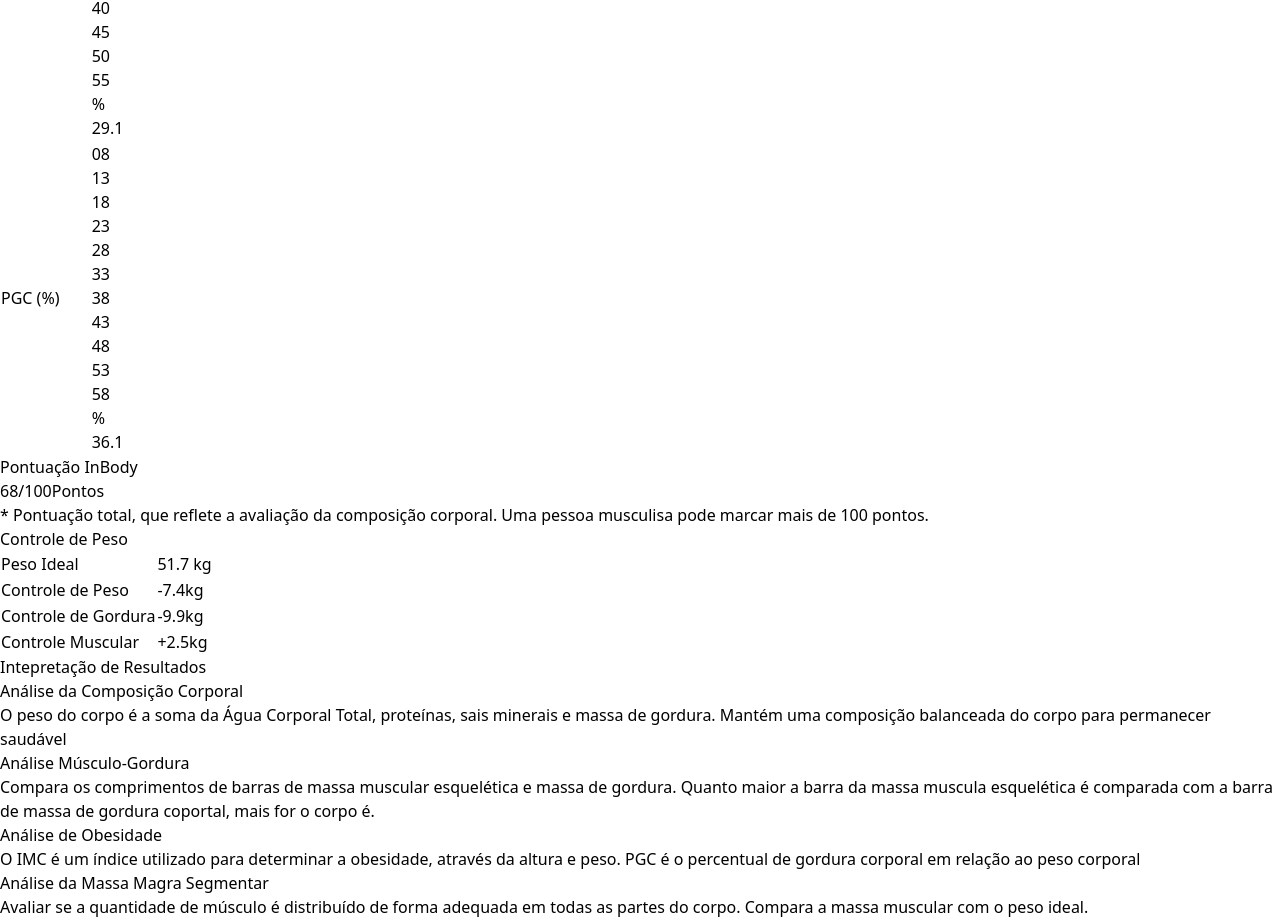
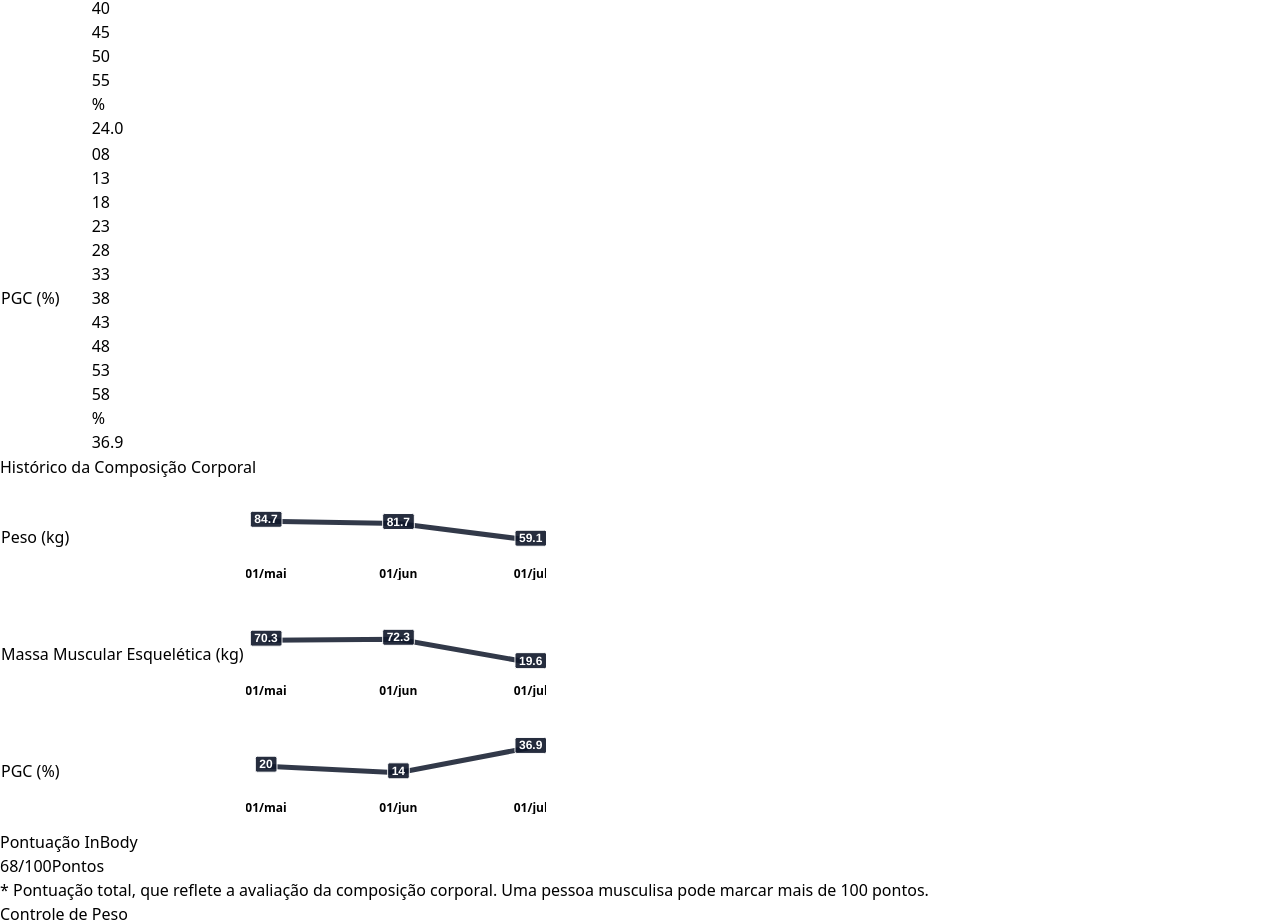
Before and after one commit to victommasi/scale-app, a React (Vite) app: page /resultado in a window 1280 px wide. Shown: the part 4094-5017 px from the top of the page. Built offline with nearby package versions, Linux system fonts and the light colour scheme; what @material-tailwind/react would draw is missing.

Commit message:
improving charts

```diff
--- a/package.json
+++ b/package.json
@@ -13,6 +13,7 @@
     "@material-tailwind/react": "1.2.4",
     "apexcharts": "3.35.5",
     "classnames": "^2.3.2",
+    "date-fns": "^2.29.3",
     "prop-types": "15.8.1",
     "react": "18.2.0",
     "react-apexcharts": "1.4.0",
--- a/src/data/evaluation-table-data.js
+++ b/src/data/evaluation-table-data.js
@@ -2,7 +2,7 @@ export const evaluationTableData = [
   {
   "id": 1,
   "patient": 1,
-  "date": "01/05/1981",
+  "date": "01/05/2023T00:00:00",
   "height": 183,
   "weight": 84.7,
   "bf": 40.0,
@@ -11,8 +11,8 @@ export const evaluationTableData = [
 },
 {
   "id": 2,
-  "patient": 2,
-  "date": "11/05/1991",
+  "patient": 1,
+  "date": "01/06/2023T00:00:00",
   "height": 173,
   "weight": 81.7,
   "bf": 40.0,
@@ -21,8 +21,8 @@ export const evaluationTableData = [
 },
 {
   "id": 3,
-  "patient": 3,
-  "date": "15/02/2001",
+  "patient": 1,
+  "date": "01/07/2023T00:00:00",
   "height": 173,
   "weight": 81.7,
   "bf": 40.0,
--- /dev/null
+++ b/src/data/example-full.js
@@ -0,0 +1,44 @@
+export const exampleFull = {
+  "id": 1,
+  "name": "Nilson Ierland",
+  "email": "nierland0@indiegogo.com",
+  "gender": "M",
+  "dob": "01/05/1981",
+  "phone": "(85) 999854712",
+  "height": 173,
+  "results": [
+    {
+    "id": 1,
+    "patient": 1,
+    "date": "2023-05-01T12:00:00Z",
+    "height": 173,
+    "weight": 84.7,
+    "bf": 20.0,
+    "muscle": 70.3,
+    "bmi": 28.7
+  },
+  {
+    "id": 2,
+    "patient": 1,
+    "date": "2023-06-01T13:00:00Z",
+    "height": 173,
+    "weight": 81.7,
+    "bf": 14.0,
+    "muscle": 72.3,
+    "bmi": 24.7
+  },
+  {
+    "id": 3,
+    "patient": 1,
+    "date": "2023-07-01T14:00:00Z",
+    "height": 156.9,
+    "weight": 59.1,
+    "bf": 36.9,
+    "muscle": 19.6,
+    "bmi": 24.0
+  }
+  ]
+}
+
+
+export default exampleFull;
--- a/src/data/index.js
+++ b/src/data/index.js
@@ -6,3 +6,4 @@ export * from "@/data/platform-settings-data";
 export * from "@/data/conversations-data";
 export * from "@/data/projects-data";
 export * from "@/data/patients-table-data";
+export * from "@/data/example-full";
--- a/src/index.css
+++ b/src/index.css
@@ -4,7 +4,6 @@
 
 @layer components {
   .line:after {
-    content:'';
     width: 100%;
     @apply text-gray-800 absolute ml-[5px] mt-[13px] border-b-2 border-b-gray-400;
   }
--- a/src/pages/dashboard/index.js
+++ b/src/pages/dashboard/index.js
@@ -2,3 +2,4 @@ export * from "@/pages/dashboard/home";
 export * from "@/pages/dashboard/profile";
 export * from "@/pages/dashboard/patients";
 export * from "@/pages/dashboard/notifications";
+export * from "@/pages/dashboard/result";
--- a/src/pages/dashboard/result.jsx
+++ b/src/pages/dashboard/result.jsx
@@ -1,6 +1,9 @@
 import React from 'react';
 import inbodylogo from '../../assets/images/inbody-logo.png'
-import { Progress } from '@material-tailwind/react';
+import exampleFull from '../../data/example-full'
+import Chart from "react-apexcharts";
+import { format } from 'date-fns';
+import { pt } from 'date-fns/locale';
 
 const weightGridNumbers = [55, 70, 85, 100, 115, 130, 145, 160, 175, 190, 205]
 const muscleGridNumbers = [70, 80, 90, 100, 110, 120, 130, 140, 150, 160, 170]
@@ -8,9 +11,9 @@ const fatGridNumbers = [40, 60, 80, 100, 160, 220, 280, 340, 400, 460, 520]
 const imcGridNumbers = [10.0, 15.0, 18.5, 21.0, 25.0, 30.0, 35.0, 40.0, 45.0, 50.0, 55.0]
 const pgcGridNumbers = ['08', 13.0, 18.0, 23.0, 28.0, 33.0, 38.0, 43.0, 48.0, 53.0, 58.0]
 
-const Result = (patient, exam) => {
+export const Result = ({patient, exam}) => {
   return (
-    <article className='flex gap-10 '>
+    <article className='flex gap-10 container'>
       <div className='flex flex-col w-2/3 gap-10'>
         <div className='border-b-4 border-b-red-900 h-12'>
           <img src={inbodylogo} className="w-[150px] h-auto" />
@@ -19,6 +22,7 @@ const Result = (patient, exam) => {
         <BodyCompositionAnalyzis />
         <MuscleFatAnalyzis />
         <FatAnalyzis />
+        <BodyCompositionHistoric />
       </div>
       <div className='flex flex-col w-1/3 gap-4'>
         <section className='w-full h-36'></section>
@@ -30,7 +34,7 @@ const Result = (patient, exam) => {
   )
 }
 
-const PatientInfoTable = (patient, exam) => {
+const PatientInfoTable = ({patient, exam}) => {
   return (
     <table className='w-full -mt-8 max-w-[640px]'>
       <thead>
@@ -55,14 +59,14 @@ const PatientInfoTable = (patient, exam) => {
   )
 }
 
-const BodyCompositionAnalyzis = (exam) => {
+const BodyCompositionAnalyzis = ({exam}) => {
   return (
     <div className="w-full max-w-[640px]">
       <h2 className='text-lg font-semibold text-gray-800 border-b-4 border-b-gray-400'>Análise da Composição Corporal</h2>
       <table className='w-full text-sm'>
         <tbody>
           <tr>
-            <td colspan="2" className='bg-blue-gray-100 border-b border-b-white h-8 p-2'>Quantidade de água corporal, proteínas e minerais.</td>
+            <td colSpan="2" className='bg-blue-gray-100 border-b border-b-white h-8 p-2'>Quantidade de água corporal, proteínas e minerais.</td>
             <td className='border-b border-b-blue-gray-200 p-2 font-bold text-base'>27.8 (26.3 ~ 31.4)</td>
           </tr>
           <tr>
@@ -81,7 +85,10 @@ const BodyCompositionAnalyzis = (exam) => {
   )
 }
 
-const MuscleFatAnalyzis = (exam) => {
+const MuscleFatAnalyzis = ({exam}) => {
+  const { weight, muscle, bf} = exampleFull.results[exampleFull.results.length-1];
+  const bgKG = ((bf * weight) / 100) * 10;
+
   return (
     <div className="w-full max-w-[640px]">
       <h2 className='text-lg font-semibold text-gray-800 border-b-4 border-b-gray-400'>Análise Músculo-Gordura</h2>
@@ -91,54 +98,21 @@ const MuscleFatAnalyzis = (exam) => {
             <th className='w-[120px] bg-blue-gray-100'></th>
             <th className='w-[90px] bg-blue-gray-100 border-l border-l-white'>Abaixo</th>
             <th className='w-[80px] bg-blue-gray-200 border-l border-l-white'>Normal</th>
-            <th colspan="3" className='w-[240px] bg-blue-gray-100 border-l border-l-white'>Acima</th>
+            <th colSpan="3" className='w-[240px] bg-blue-gray-100 border-l border-l-white'>Acima</th>
           </tr>
         </thead>
         <tbody>
           <tr className='h-11'>
             <td className='bg-blue-gray-100 border-b border-b-white h-8 p-2'>Peso (kg)</td>
-            <td colspan="5" className='border-b border-b-blue-gray-200 px-2 font-bold text-base relative'>
-              <ul className='table-grid text-[11px] w-full text-gray-700 absolute -top-[1px]'>
-                {weightGridNumbers.map(number => {
-                  return <li key={number} className='upperline'>{number}</li>
-                })}
-                <li className='-ml-[15px]'>%</li>
-              </ul>
-              <div className='flex justify-start items-center pt-[13px]'>
-                <div className='flex rounded w-[140px] h-3 bg-gray-900' />
-                <span className='ml-2 text-gray-900'>59.1</span>
-              </div>
-            </td>
+            <BarCell range={weightGridNumbers} value={weight.toFixed(1)} />
           </tr>
           <tr className='h-11'>
             <td className='bg-blue-gray-100 border-b border-b-white p-2 leading-none'>Massa Muscular Esquelética (kg)</td>
-            <td colspan="5" className='border-b border-b-blue-gray-200 px-2 font-bold text-base relative'>
-              <ul className='table-grid text-[11px] w-full text-gray-700 absolute -top-[1px]'>
-                {muscleGridNumbers.map(number => {
-                  return <li key={number} className='upperline'>{number}</li>
-                })}
-                <li className='-ml-[15px]'>%</li>
-              </ul>
-              <div className='flex justify-start items-center pt-[13px]'>
-                <div className='flex rounded w-[110px] h-3 bg-gray-900' />
-                <span className='ml-2 text-gray-900'>19.1</span>
-              </div>
-            </td>
+            <BarCell range={muscleGridNumbers} value={muscle.toFixed(1)} />
           </tr>
           <tr className='h-11'>
             <td className=' bg-blue-gray-100 border-b border-b-gray p-2 leading-none'>Massa de Gordura (kg)</td>
-            <td colspan="5" className='border-b border-b-blue-gray-200 px-2 font-bold text-base relative'>
-              <ul className='table-grid text-[11px] w-full text-gray-700 absolute -top-[1px]'>
-                {fatGridNumbers.map(number => {
-                  return <li key={number} className='upperline'>{number}</li>
-                })}
-                <li className='-ml-[15px]'>%</li>
-              </ul>
-              <div className='flex justify-start items-center pt-[13px]'>
-                <div className='flex rounded w-[180px] h-3 bg-gray-900' />
-                <span className='ml-2 text-gray-900'>21.1</span>
-              </div>
-            </td>
+            <BarCell range={fatGridNumbers} value={bgKG.toFixed(1)} delta={.9} />
           </tr>
         </tbody>
       </table>
@@ -146,7 +120,61 @@ const MuscleFatAnalyzis = (exam) => {
   )
 }
 
-const FatAnalyzis = (exam) => {
+const FatAnalyzis = ({exam}) => {
+  const { weight, height, bf} = exampleFull.results[exampleFull.results.length-1];
+  const imc = weight / ((height / 100) ** 2);
+
+  const deltaImc = () => {
+    if (imc <= 15) return 3
+    if (imc > 15 && imc <= 18.5) return 4.5
+    if (imc > 18.5 && imc <= 21.5) return 5.2
+    if (imc > 21.5 && imc <= 25.0) return 6.2
+    return 6.5;
+  }
+
+  const deltaBf = () => {
+    if (bf <= 15) return 3
+    if (bf > 15 && bf <= 18.5) return 4
+    if (bf > 18.5 && bf <= 24.0) return 5
+    if (bf > 24 && bf <= 28) return 5.5
+    return 6;
+  }
+
+  const chart = {
+    type: "bar",
+    height: 100,
+    width: 430,
+    series: [{
+      data: [24]
+    }],
+    options: {
+      chart: {
+        type: 'bar',
+        toolbar: {
+          show: false,
+        },
+      },
+      plotOptions: {
+        bar: {
+          borderRadius: 8,
+          horizontal: true,
+        }
+      },
+      dataLabels: {
+        enabled: false
+      },
+      xaxis: {
+        categories: [''],
+      },
+      yaxis: {
+        // categories: imcGridNumbers,
+        // tickAmount: 6,
+        min: 10,
+        max: 55,
+      },
+    },
+  };
+
   return (
     <div className="w-full max-w-[640px]">
       <h2 className='text-lg font-semibold text-gray-800 border-b-4 border-b-gray-400'>Análise de Obesidade</h2>
@@ -156,39 +184,17 @@ const FatAnalyzis = (exam) => {
             <th className='w-[120px] bg-blue-gray-100'></th>
             <th className='w-[90px] bg-blue-gray-100 border-l border-l-white'>Abaixo</th>
             <th className='w-[80px] bg-blue-gray-200 border-l border-l-white'>Normal</th>
-            <th colspan="3" className='w-[240px] bg-blue-gray-100 border-l border-l-white'>Acima</th>
+            <th colSpan="3" className='w-[240px] bg-blue-gray-100 border-l border-l-white'>Acima</th>
           </tr>
         </thead>
         <tbody>
           <tr className='h-11'>
             <td className='bg-blue-gray-100 border-b border-b-white h-8 p-2'>IMC (kg/m²)</td>
-            <td colspan="5" className='border-b border-b-blue-gray-200 px-2 font-bold text-base relative'>
-              <ul className='table-grid text-[11px] w-full text-gray-700 absolute -top-[1px]'>
-                {imcGridNumbers.map(number => {
-                  return <li key={number} className='upperline'>{number}</li>
-                })}
-                <li className='-ml-[15px]'>%</li>
-              </ul>
-              <div className='flex justify-start items-center pt-[13px]'>
-                <div className='flex rounded w-[150px] h-3 bg-gray-900' />
-                <span className='ml-2 text-gray-900'>29.1</span>
-              </div>
-            </td>
+            <BarCell range={imcGridNumbers} value={imc.toFixed(1)} delta={deltaImc()} />
           </tr>
           <tr className='h-11'>
             <td className='bg-blue-gray-100 border-b border-b-white p-2 leading-none'>PGC (%)</td>
-            <td colspan="5" className='border-b border-b-blue-gray-200 px-2 font-bold text-base relative'>
-              <ul className='table-grid text-[11px] w-full text-gray-700 absolute -top-[1px]'>
-                {pgcGridNumbers.map(number => {
-                  return <li key={number} className='upperline'>{number}</li>
-                })}
-                <li className='-ml-[15px]'>%</li>
-              </ul>
-              <div className='flex justify-start items-center pt-[13px]'>
-                <div className='flex rounded w-[210px] h-3 bg-gray-900' />
-                <span className='ml-2 text-gray-900'>36.1</span>
-              </div>
-            </td>
+            <BarCell range={pgcGridNumbers} value={bf} delta={deltaBf()} />
           </tr>
         </tbody>
       </table>
@@ -196,7 +202,131 @@ const FatAnalyzis = (exam) => {
   )
 }
 
-const InbodyPoints = (exam) => {
+const BodyCompositionHistoric = ({exam}) => {
+
+  const { weight, date, muscle, bf } = {
+    date: exampleFull.results.map(res => formatDate(res.date)),
+    weight: exampleFull.results.map(res => res.weight),
+    muscle: exampleFull.results.map(res => res.muscle),
+    bf: exampleFull.results.map(res => res.bf),
+  }
+
+  return (
+    <div className="w-full max-w-[640px]">
+      <h2 className='text-lg font-semibold text-gray-800 border-b-4 border-b-gray-400'>Histórico da Composição Corporal</h2>
+      <table className='w-full text-sm'>
+        <tbody>
+          <tr className='h-11'>
+            <td className='bg-blue-gray-100 border-b border-b-white h-8 p-2 w-[120px]'>Peso (kg)</td>
+            <LineCell data={weight} categories={date} />
+          </tr>
+          <tr className='h-11'>
+            <td className='bg-blue-gray-100 border-b border-b-white p-2 leading-none w-[120px]'>Massa Muscular Esquelética (kg)</td>
+            <LineCell data={muscle} categories={date}/>
+          </tr>
+          <tr className='h-11'>
+            <td className='bg-blue-gray-100 border-b border-b-white p-2 leading-none w-[120px]'>PGC (%)</td>
+            <LineCell data={bf} categories={date}/>
+          </tr>
+        </tbody>
+      </table>
+    </div>
+  )
+}
+
+export const formatDateTime = (date) => {
+  return format(new Date(date), "dd/MM/yyyy hh:mm", {locale : pt})
+}
+
+export const formatDate = (date) => {
+  return format(new Date(date), "dd/MMM", {locale : pt})
+}
+
+const BarCell = ({range, value, delta}) => {
+  const calcWidthBasedOnValue = () => {
+    const width = value * delta;
+    return width + 'px';
+  }
+
+  return (
+    <td colSpan="3" className='border-b border-b-blue-gray-200 px-2 font-bold text-base relative'>
+      <ul className='table-grid text-[11px] w-full text-gray-700 absolute -top-[1px]'>
+        {range.map(number => (<li key={number} className='upperline'>{number}</li>))}
+        <li className='-ml-[15px]'>%</li>
+      </ul>
+      <div className='flex justify-start items-center pt-[13px]'>
+        <div className={`flex rounded h-2 bg-gray-900`} style={{width: calcWidthBasedOnValue()}}/>
+        <span className='ml-2 text-gray-900'>{value}</span>
+      </div>
+    </td>
+  )
+}
+
+const LineCell = ({data, categories}) => {
+  const dailySalesChart = {
+    type: "line",
+    height: 100,
+    series: [
+      {
+        data,
+      },
+    ],
+    options: {
+      chart: {
+        toolbar: {
+          show: false,
+        },
+      },
+      dataLabels: {
+        enabled: true,
+      },
+      grid: {
+        show: false,
+        padding: {
+          top: 0,
+          right: 0,
+          left: 20,
+          bottom: -12,
+        },
+      },
+      colors: ['#0f172a'],
+      yaxis: {
+        show: false,
+      },
+      xaxis: {
+        show: false,
+        axisTicks: {
+          show: false,
+        },
+        axisBorder: {
+          show: false,
+        },
+        labels: {
+          style: {
+            colors: "#000",
+            fontSize: "12px",
+            fontFamily: "inherit",
+            fontWeight: 600,
+            padding: 10
+          },
+        },
+        categories,
+      },
+    }
+  }
+
+  return (
+    <td colSpan="3" className='border-b border-b-blue-gray-200 px-2 font-bold text-base relative'>
+      <Chart
+        className="max-h-20 min-w-0"
+        color="blue"
+        {...dailySalesChart}
+      />
+    </td>
+  )
+}
+
+const InbodyPoints = ({exam}) => {
   return (
     <section className='border-t-4 border-t-gray-400 py-4'>
       <h2 className='text-lg font-semibold text-gray-800 line'>Pontuação InBody</h2>
@@ -211,7 +341,7 @@ const InbodyPoints = (exam) => {
   )
 }
 
-const WeightControl = (exam) => {
+const WeightControl = ({exam}) => {
   return (
     <section>
       <h2 className='text-lg font-semibold text-gray-800 line'>Controle de Peso</h2>
@@ -247,28 +377,28 @@ const ResultInfo = () => {
         <div>
           <h3 className="font-bold text-sm">Análise da Composição Corporal</h3>
           <p className="text-sm">O peso do corpo é a soma da Água Corporal Total, proteínas, sais minerais e massa de gordura.
-            Mantém uma composição balanceada do corpo para permanecer saudável</p>
+            Mantém uma composição balanceada do corpo para permanecer saudável.</p>
         </div>
         <div>
           <h3 className="font-bold text-sm">Análise Músculo-Gordura</h3>
           <p className="text-sm">Compara os comprimentos de barras de massa muscular esquelética e massa de gordura.
-            Quanto maior a barra da massa muscula esquelética é comparada com a barra de massa de gordura coportal, mais for o corpo é.</p>
+            Quanto maior a barra da massa muscula esquelética é comparada com a barra de massa de gordura coportal, mais forte o corpo é.</p>
         </div>
         <div>
           <h3 className="font-bold text-sm">Análise de Obesidade</h3>
           <p className="text-sm">O IMC é um índice utilizado para determinar a obesidade, através da altura e peso.
-            PGC é o percentual de gordura corporal em relação ao peso corporal</p>
+            PGC é o percentual de gordura corporal em relação ao peso corporal.</p>
         </div>
-        <div>
+        {/* <div>
           <h3 className="font-bold text-sm">Análise da Massa Magra Segmentar</h3>
           <p className="text-sm">Avaliar se a quantidade de músculo é distribuído de forma adequada em todas as partes do corpo.
             Compara a massa muscular com o peso ideal.</p>
-        </div>
-        <div>
+        </div> */}
+        {/* <div>
           <h3 className="font-bold text-sm">Análise da Gordura Segmentar</h3>
           <p className="text-sm">Avalia se a quantidade de gordura é distribuida de maneira adequada em todas as partes do corpo.
             Compara a massa gorda ao peso ideal. </p>
-        </div>
+        </div> */}
       </div>
     </section>
   )
--- a/src/routes.jsx
+++ b/src/routes.jsx
@@ -4,8 +4,7 @@ import {
   BoltIcon,
   BellIcon
 } from "@heroicons/react/24/solid";
-import { Home, Profile, Patients, Notifications } from "@/pages/dashboard";
-import Result from "./pages/dashboard/result";
+import { Home, Profile, Patients, Result } from "@/pages/dashboard";
 
 const icon = {
   className: "w-5 h-5 text-inherit",
```
